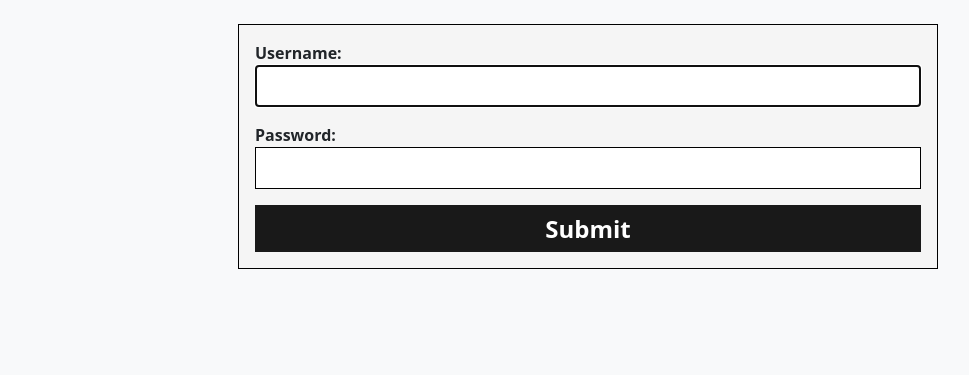
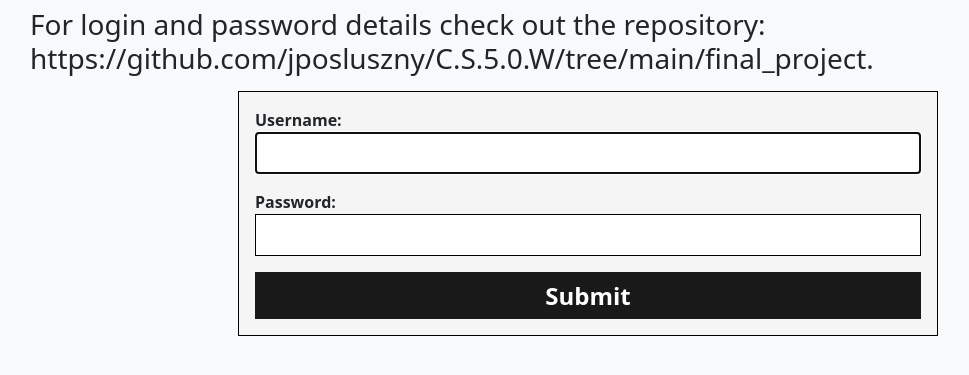
Before and after one commit to jposluszny/C.S.5.0.W, a Django app: page /users/login/ in a window 1280 px wide. Shown: the part 56-431 px from the top of the page, without its empty margins (52-1021 px from the left). Run offline with Django 3.2, Linux system fonts and the light colour scheme.

Commit message:
The link to the login credentials was added on the login page for the final_project

```diff
--- a/final_project/users/templates/users/login.html
+++ b/final_project/users/templates/users/login.html
@@ -24,6 +24,7 @@
   <!-- Display login form -->
   <div class="row">
     <div class="col">
+      <h3> For login and password details check out the repository: https://github.com/jposluszny/C.S.5.0.W/tree/main/final_project. </h3>
       <div class="formContainer">
         <form class="form" method="POST">
           {% csrf_token %}
```
